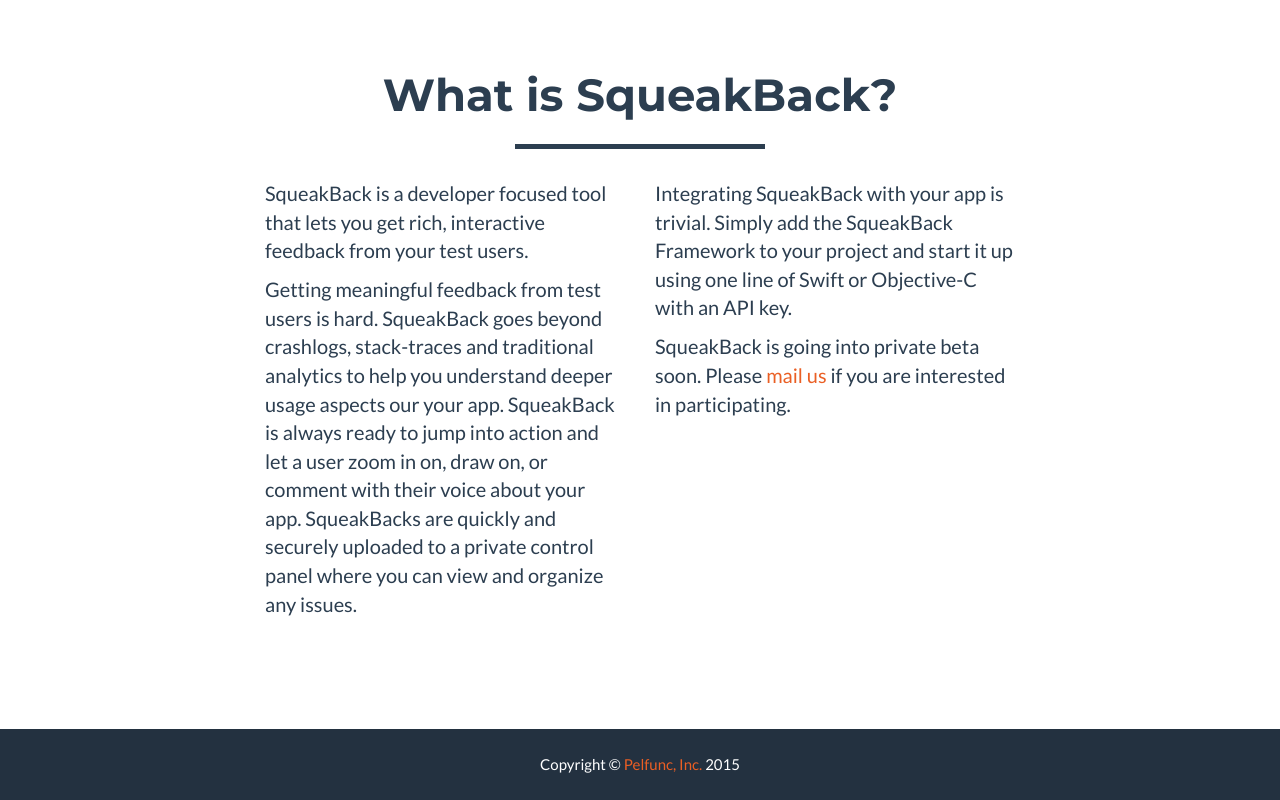
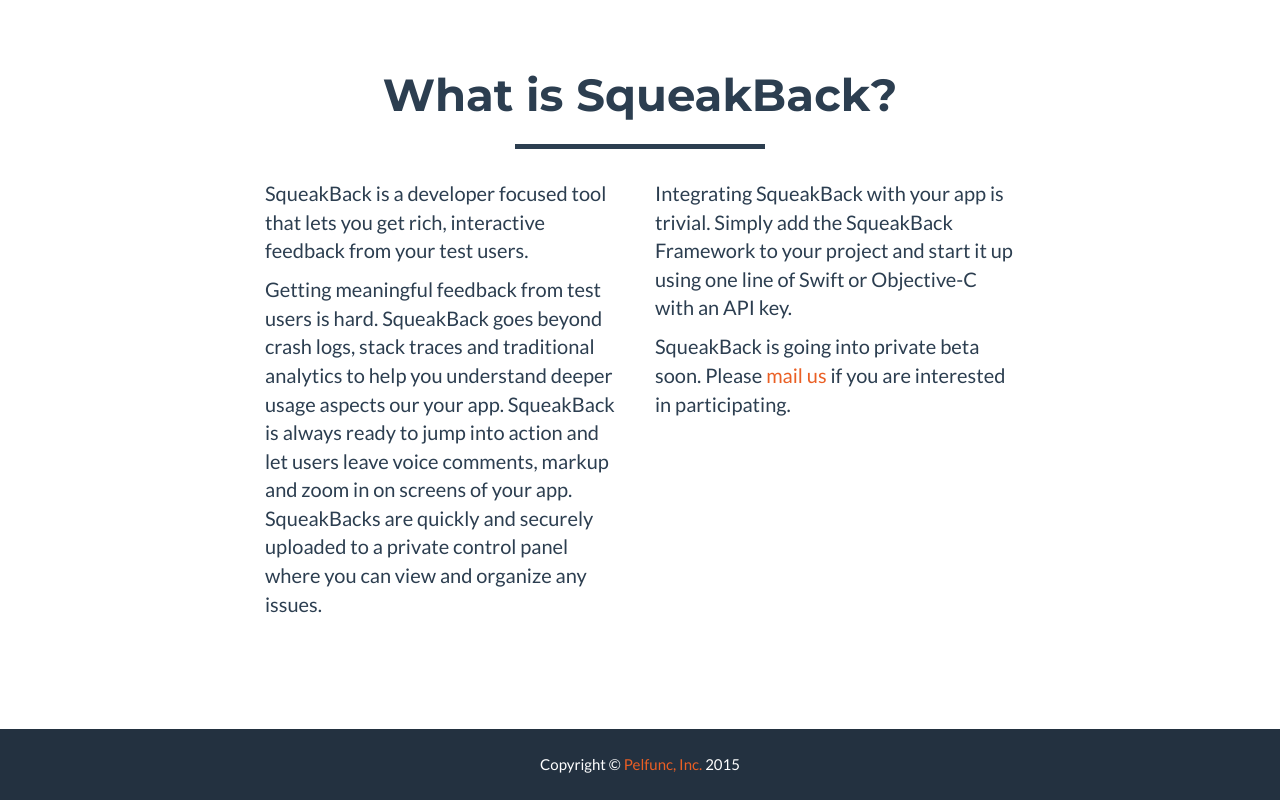
Before and after one commit to rayfix/www-squeakback, a plain HTML site: page index.html in a window 1280 px wide. Shown: the part 842-1642 px from the top of the page. Drawn offline with nearby package versions, Linux system fonts and the light colour scheme.

Commit message:
fix awkward wording (1)

```diff
--- a/index.html
+++ b/index.html
@@ -93,7 +93,7 @@
                 <div class="col-lg-4 col-lg-offset-2">
                     <p>SqueakBack is a developer focused tool that lets you get rich, interactive feedback from your test users.</p>
 
-                    <p>Getting meaningful feedback from test users is hard.  SqueakBack goes beyond crashlogs, stack-traces and traditional analytics to help you understand deeper usage aspects our your app.  SqueakBack is always ready to jump into action and let a user zoom in on, draw on, or comment with their voice about your app. SqueakBacks are quickly and securely uploaded to a private control panel where you can view and organize any issues.</p>
+                    <p>Getting meaningful feedback from test users is hard.  SqueakBack goes beyond crash logs, stack traces and traditional analytics to help you understand deeper usage aspects our your app.  SqueakBack is always ready to jump into action and let users leave voice comments, markup and zoom in on screens of your app. SqueakBacks are quickly and securely uploaded to a private control panel where you can view and organize any issues.</p>
                 </div>
                 <div class="col-lg-4">
                     <p>Integrating SqueakBack with your app is trivial.  Simply add the SqueakBack Framework to your project and start it up using one line of Swift or Objective-C with an API key.  </p>
```
